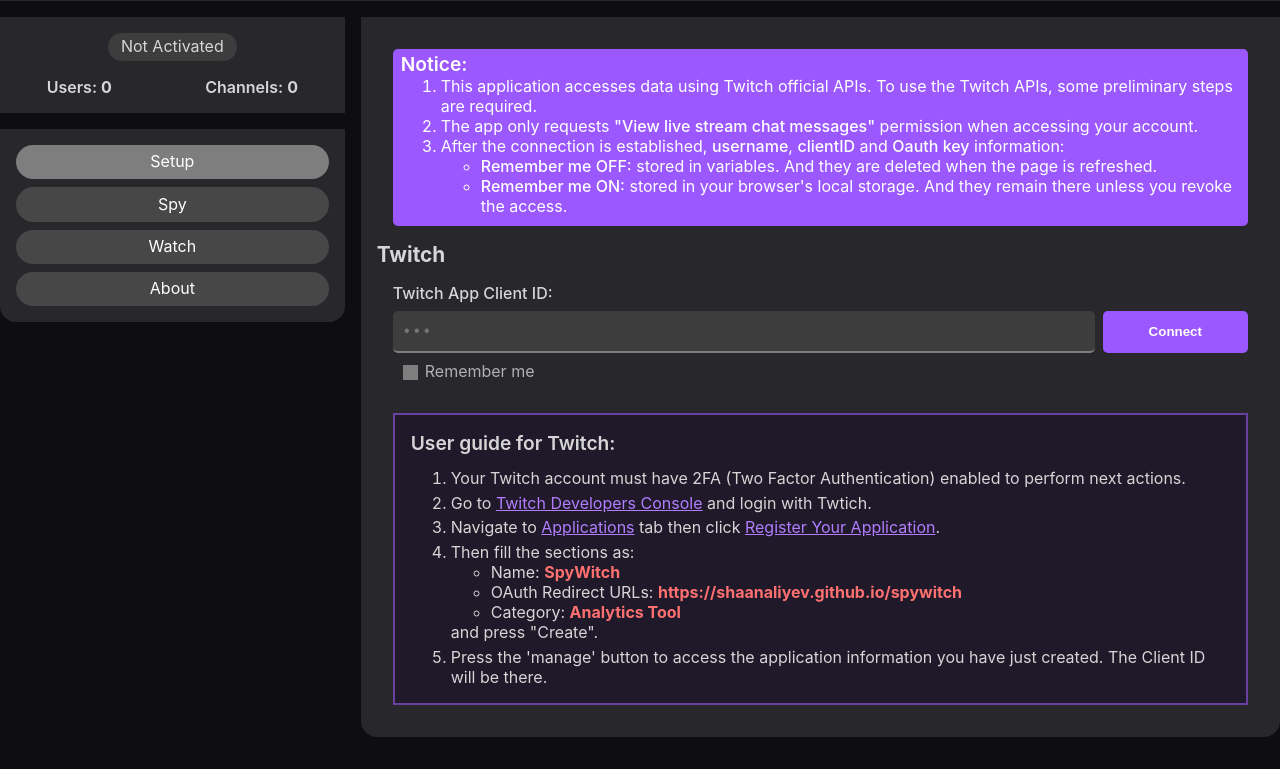
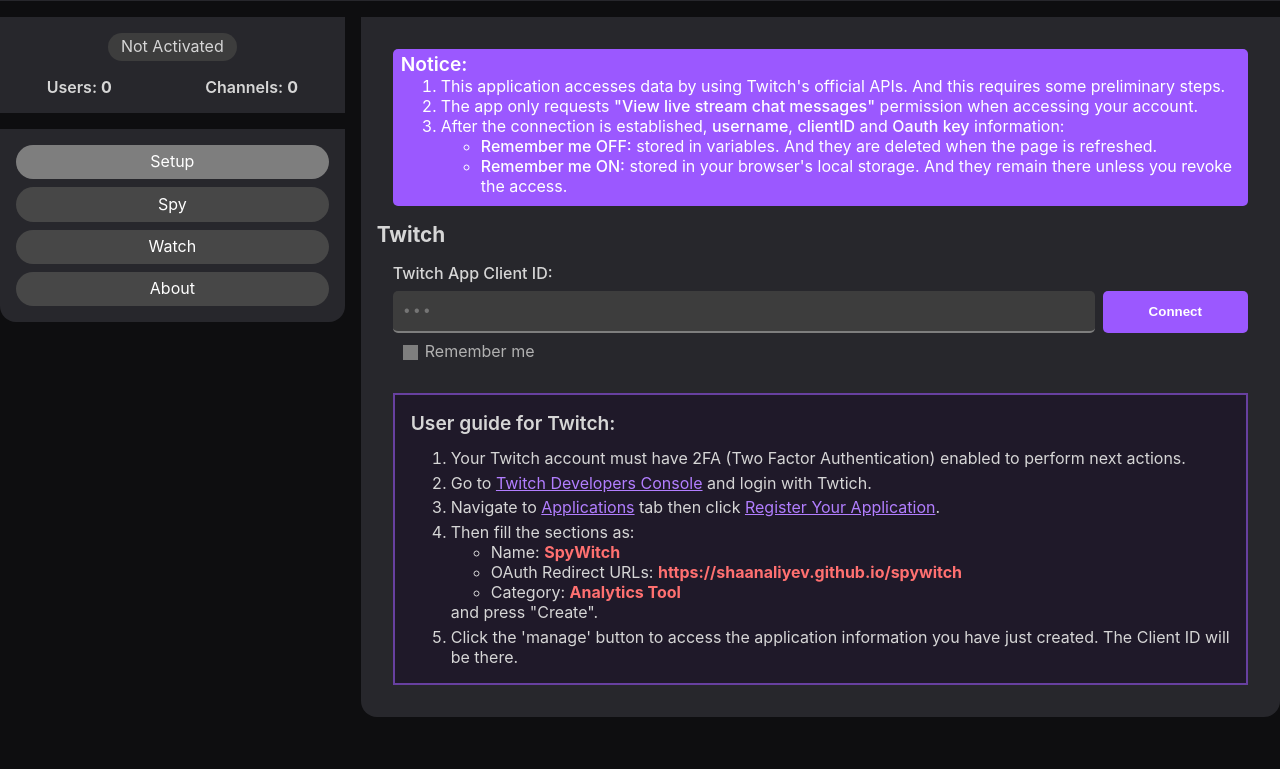
Before and after one commit to shaanaliyev/spywitch, a plain HTML site: page index.html in a window 1280 px wide. Shown: the part 68-837 px from the top of the page. Drawn offline with Linux system fonts and the light colour scheme.

Commit message:
grammar xd

```diff
--- a/index.html
+++ b/index.html
@@ -48,8 +48,7 @@
               <span>Notice:</span>
               <ol>
                 <li>
-                  This application accesses data using Twitch official APIs. To use the Twitch APIs, some preliminary steps are
-                  required.
+                  This application accesses data by using Twitch's official APIs. And this requires some preliminary steps.
                 </li>
                 <li>The app only requests <b>"View live stream chat messages"</b> permission when accessing your account.</li>
                 <li>
@@ -103,7 +102,7 @@
                   and press "Create".
                 </li>
                 <li>
-                  Press the 'manage' button to access the application information you have just created. The Client ID will be
+                  Click the 'manage' button to access the application information you have just created. The Client ID will be
                   there.
                 </li>
               </ol>
```
